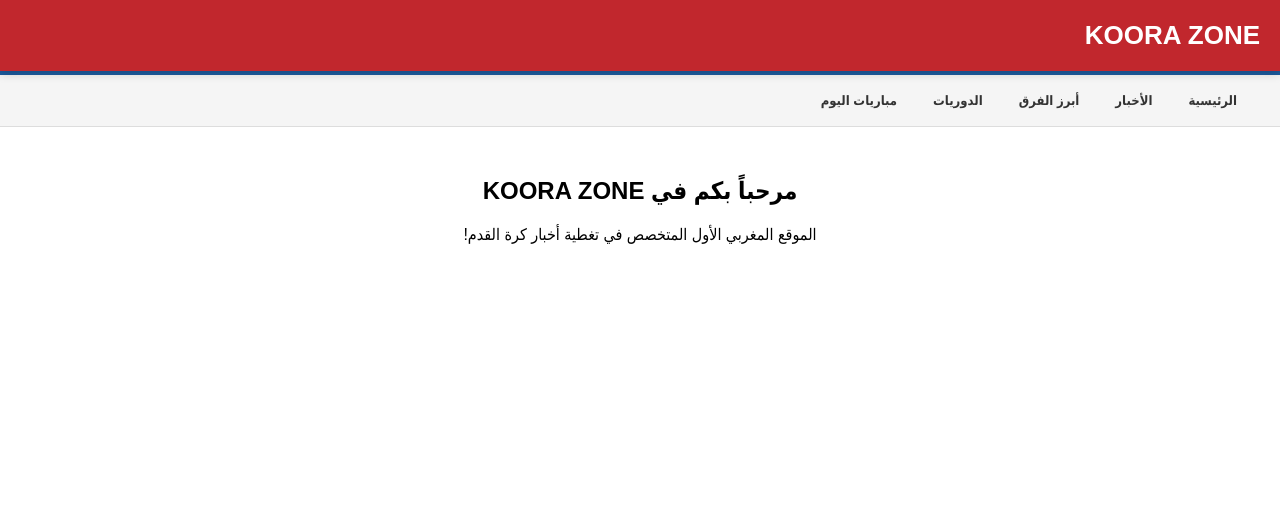
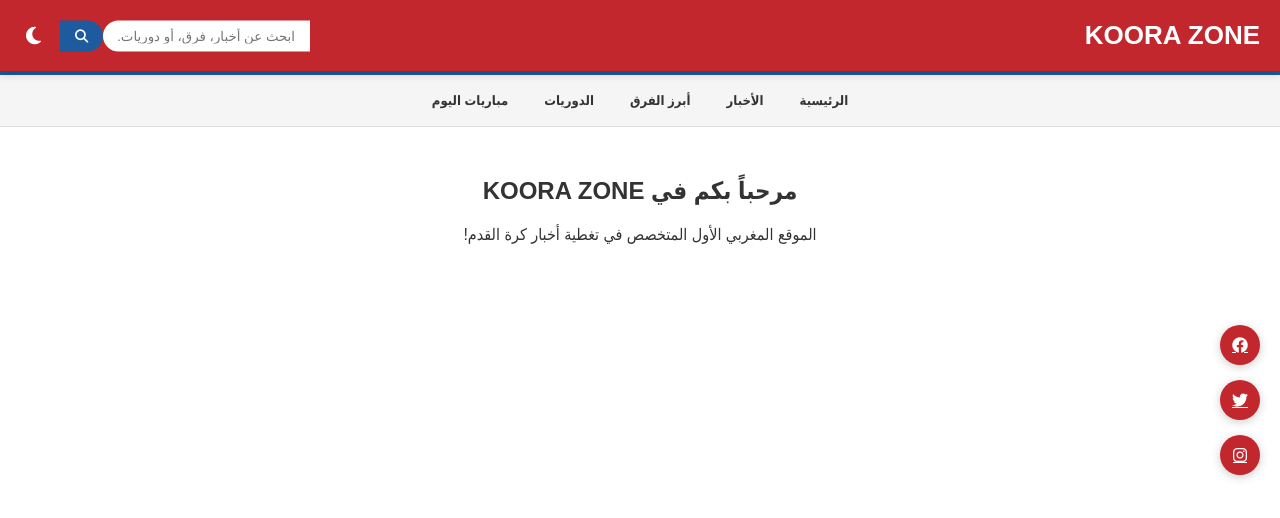
Before and after one commit to AyoubH05/koora-zone, a plain HTML site: page index.html in a window 1280 px wide. Drawn offline with Linux system fonts and the light colour scheme.

Commit message:
Update index.html

```diff
--- a/index.html
+++ b/index.html
@@ -4,18 +4,32 @@
   <meta charset='UTF-8'>
   <meta name='viewport' content='width=device-width, initial-scale=1.0'>
   <title>KOORA ZONE - الموقع الرياضي المغربي</title>
+  <!-- روابط أيقونات Font Awesome -->
+  <link rel="stylesheet" href="https://cdnjs.cloudflare.com/ajax/libs/font-awesome/6.4.0/css/all.min.css">
   <style>
     /* الأساسيات */
+    :root {
+      --bg-color: #fff;
+      --text-color: #333;
+      --header-color: #C1272D;
+    }
+    .dark-mode {
+      --bg-color: #1a1a1a;
+      --text-color: #f0f0f0;
+      --header-color: #8B0000;
+    }
     body {
       font-family: 'Arial', Tahoma, sans-serif;
       margin: 0;
       padding: 0;
-      background: #fff;
+      background: var(--bg-color);
+      color: var(--text-color);
+      transition: all 0.3s ease;
     }
 
     /* الهيدر - أحمر مغربي */
     .main-header {
-      background: #C1272D;
+      background: var(--header-color);
       padding: 20px 0;
       text-align: right;
       box-shadow: 0 2px 10px rgba(0,0,0,0.2);
@@ -30,7 +44,7 @@
       display: inline-block;
     }
 
-    /* الشريط الفاصل - أزرق مغربي */
+    /* شريط الفاصل - أزرق مغربي */
     .header-divider {
       height: 4px;
       background: #1D5B9E;
@@ -44,16 +58,15 @@
       border-bottom: 1px solid #ddd;
     }
 
-    /* تعديلات القوائم الجديدة */
     .nav-container {
       max-width: 1200px;
       margin: 0 auto;
-      padding-left: 30px; /* إزاحة لليسار */
+      padding: 0 20px;
     }
 
     .nav-links {
       display: flex;
-      justify-content: flex-start; /* المحاذاة لليسار */
+      justify-content: center;
       margin: 0;
       padding: 0;
       list-style: none;
@@ -86,11 +99,102 @@
       margin: 0 auto;
       text-align: center;
     }
+
+    /* شريط البحث */
+    .search-bar {
+      position: absolute;
+      left: 60px;
+      top: 50%;
+      transform: translateY(-50%);
+      display: flex;
+      width: 250px;
+    }
+    .search-bar input {
+      padding: 8px 15px;
+      border: none;
+      border-radius: 20px 0 0 20px;
+      width: 100%;
+    }
+    .search-bar button {
+      background: #1D5B9E;
+      color: white;
+      border: none;
+      border-radius: 0 20px 20px 0;
+      padding: 0 15px;
+      cursor: pointer;
+    }
+
+    /* زر الثيم */
+    .theme-toggle {
+      background: transparent;
+      border: none;
+      color: white;
+      font-size: 20px;
+      cursor: pointer;
+      position: absolute;
+      left: 20px;
+      top: 50%;
+      transform: translateY(-50%);
+    }
+
+    /* أيقونات اجتماعية عائمة */
+    .floating-social {
+      position: fixed;
+      right: 20px;
+      top: 50%;
+      transform: translateY(-50%);
+      display: flex;
+      flex-direction: column;
+      gap: 15px;
+      z-index: 100;
+    }
+    .floating-social a {
+      background: #C1272D;
+      color: white;
+      width: 40px;
+      height: 40px;
+      border-radius: 50%;
+      display: flex;
+      align-items: center;
+      justify-content: center;
+      box-shadow: 0 2px 10px rgba(0,0,0,0.2);
+      transition: all 0.3s;
+    }
+    .floating-social a:hover {
+      transform: scale(1.1);
+    }
+
+    /* زر العودة للأعلى */
+    .scroll-top {
+      position: fixed;
+      bottom: 30px;
+      right: 30px;
+      width: 50px;
+      height: 50px;
+      background: #1D5B9E;
+      color: white;
+      border: none;
+      border-radius: 50%;
+      cursor: pointer;
+      opacity: 0;
+      transition: opacity 0.3s;
+      z-index: 99;
+    }
+    .scroll-top.visible {
+      opacity: 1;
+    }
   </style>
 </head>
 <body>
   <!-- الهيدر الجديد -->
   <header class='main-header'>
+    <div class="search-bar">
+      <input type="text" placeholder="ابحث عن أخبار، فرق، أو دوريات...">
+      <button><i class="fas fa-search"></i></button>
+    </div>
+    <button class="theme-toggle" onclick="toggleTheme()">
+      <i class="fas fa-moon"></i>
+    </button>
     <h1 class='site-title'>KOORA ZONE</h1>
   </header>
 
@@ -117,5 +221,41 @@
       <p>الموقع المغربي الأول المتخصص في تغطية أخبار كرة القدم!</p>
     </article>
   </main>
+
+  <!-- أيقونات اجتماعية عائمة -->
+  <div class="floating-social">
+    <a href="#"><i class="fab fa-facebook"></i></a>
+    <a href="#"><i class="fab fa-twitter"></i></a>
+    <a href="#"><i class="fab fa-instagram"></i></a>
+  </div>
+
+  <!-- زر العودة للأعلى -->
+  <button class="scroll-top" onclick="window.scrollTo({top: 0, behavior: 'smooth'})">
+    <i class="fas fa-arrow-up"></i>
+  </button>
+
+  <!-- الأكواد الجافاسكريبت -->
+  <script>
+    // تبديل الثيم
+    function toggleTheme() {
+      document.body.classList.toggle('dark-mode');
+      const icon = document.querySelector('.theme-toggle i');
+      if (document.body.classList.contains('dark-mode')) {
+        icon.classList.replace('fa-moon', 'fa-sun');
+      } else {
+        icon.classList.replace('fa-sun', 'fa-moon');
+      }
+    }
+
+    // زر العودة للأعلى
+    window.addEventListener('scroll', function() {
+      const scrollBtn = document.querySelector('.scroll-top');
+      if (window.scrollY > 300) {
+        scrollBtn.classList.add('visible');
+      } else {
+        scrollBtn.classList.remove('visible');
+      }
+    });
+  </script>
 </body>
 </html>
```
